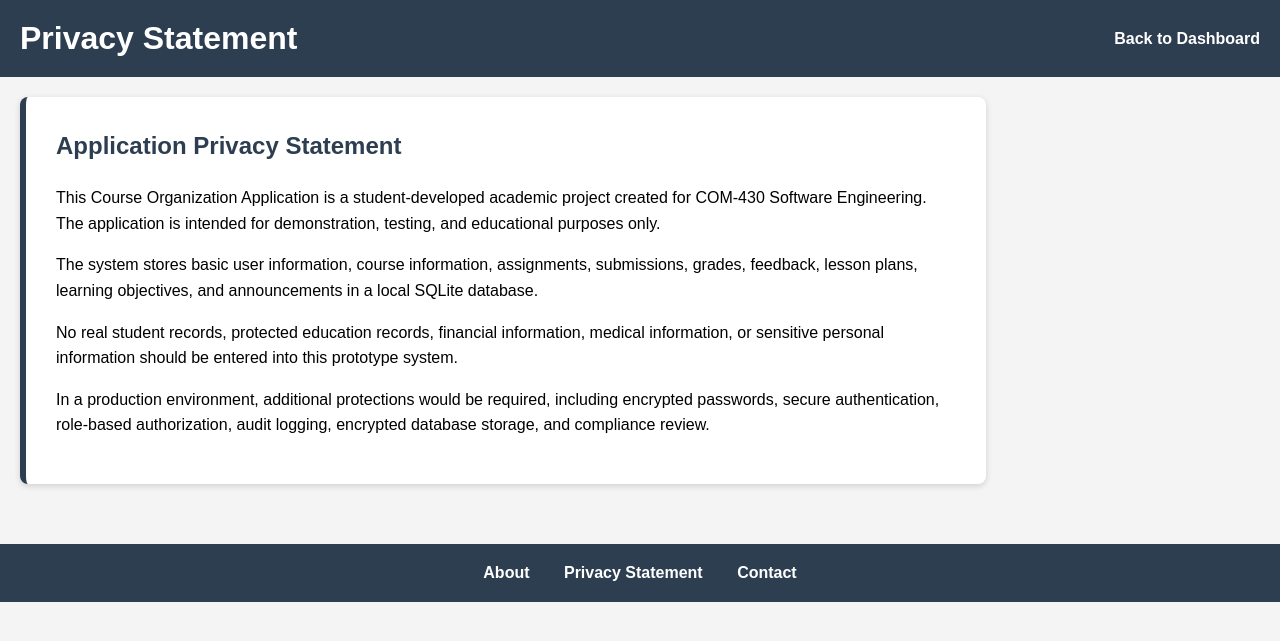
After one commit to GrimEirik/course-organization-app, a Flask app: page /privacy in a window 1280 px wide. The commit adds this page. Shown: the top 641 px of the page. Run offline with Flask 3, Linux system fonts and the light colour scheme.

Commit message:
Add professional business pages and privacy statement

```diff
--- a/app.py
+++ b/app.py
@@ -502,6 +502,19 @@ def delete_user(user_id):
 
     return redirect(url_for("manage_users"))
 
+@app.route("/contact")
+def contact():
+    return render_template("contact.html")
+
+
+@app.route("/privacy")
+def privacy():
+    return render_template("privacy.html")
+
+
+@app.route("/about")
+def about():
+    return render_template("about.html")
 
 @app.route("/logout")
 def logout():
--- a/static/style.css
+++ b/static/style.css
@@ -135,3 +135,34 @@ button:hover {
     margin-top: 10px;
     box-sizing: border-box;
 }
+.business-panel {
+    background: white;
+    max-width: 900px;
+    padding: 30px;
+    border-radius: 8px;
+    border-left: 6px solid #2c3e50;
+    box-shadow: 0 2px 6px rgba(0,0,0,0.15);
+    line-height: 1.6;
+}
+
+.business-panel h2 {
+    margin-top: 0;
+}
+
+footer {
+    margin-top: 40px;
+    padding: 20px;
+    background: #2c3e50;
+    text-align: center;
+}
+
+footer a {
+    color: white;
+    text-decoration: none;
+    margin: 0 15px;
+    font-weight: bold;
+}
+
+footer a:hover {
+    text-decoration: underline;
+}
--- a/templates/Instructor_dashboard.html
+++ b/templates/Instructor_dashboard.html
@@ -40,6 +40,11 @@
         <a class="card" href="{{ url_for('announcements') }}">View Announcements</a>
     </section>
 </main>
+<footer>
+    <a href="{{ url_for('about') }}">About</a>
+    <a href="{{ url_for('privacy') }}">Privacy Statement</a>
+    <a href="{{ url_for('contact') }}">Contact</a>
+</footer>
 
 </body>
 </html>
--- a/templates/admin_dashboard.html
+++ b/templates/admin_dashboard.html
@@ -33,6 +33,11 @@
         <a class="card" href="{{ url_for('announcements') }}">Audit Announcements</a>
     </section>
 </main>
+<footer>
+    <a href="{{ url_for('about') }}">About</a>
+    <a href="{{ url_for('privacy') }}">Privacy Statement</a>
+    <a href="{{ url_for('contact') }}">Contact</a>
+</footer>
 
 </body>
 </html>
--- /dev/null
+++ b/templates/privacy.html
@@ -0,0 +1,51 @@
+<!DOCTYPE html>
+<html>
+<head>
+    <title>Privacy Statement</title>
+    <link rel="stylesheet" href="{{ url_for('static', filename='style.css') }}">
+</head>
+<body>
+
+<header>
+    <h1>Privacy Statement</h1>
+    <a href="{{ url_for('dashboard') }}">Back to Dashboard</a>
+</header>
+
+<main>
+    <div class="business-panel">
+        <h2>Application Privacy Statement</h2>
+
+        <p>
+            This Course Organization Application is a student-developed academic project
+            created for COM-430 Software Engineering. The application is intended for
+            demonstration, testing, and educational purposes only.
+        </p>
+
+        <p>
+            The system stores basic user information, course information, assignments,
+            submissions, grades, feedback, lesson plans, learning objectives, and
+            announcements in a local SQLite database.
+        </p>
+
+        <p>
+            No real student records, protected education records, financial information,
+            medical information, or sensitive personal information should be entered into
+            this prototype system.
+        </p>
+
+        <p>
+            In a production environment, additional protections would be required,
+            including encrypted passwords, secure authentication, role-based authorization,
+            audit logging, encrypted database storage, and compliance review.
+        </p>
+    </div>
+</main>
+
+<footer>
+    <a href="{{ url_for('about') }}">About</a>
+    <a href="{{ url_for('privacy') }}">Privacy Statement</a>
+    <a href="{{ url_for('contact') }}">Contact</a>
+</footer>
+
+</body>
+</html>
--- a/templates/student_dashboard.html
+++ b/templates/student_dashboard.html
@@ -35,6 +35,11 @@
         <a class="card" href="{{ url_for('feedback') }}">View Feedback</a>
     </section>
 </main>
+<footer>
+    <a href="{{ url_for('about') }}">About</a>
+    <a href="{{ url_for('privacy') }}">Privacy Statement</a>
+    <a href="{{ url_for('contact') }}">Contact</a>
+</footer>
 
 </body>
 </html>
```
Also changed, not shown: templates/about.html (added, +45 -0 lines), templates/contact.html (added, +38 -0 lines).
